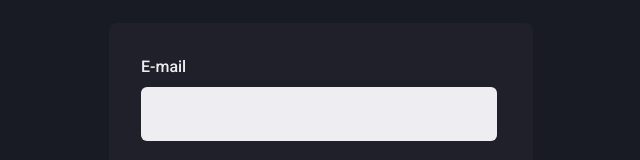
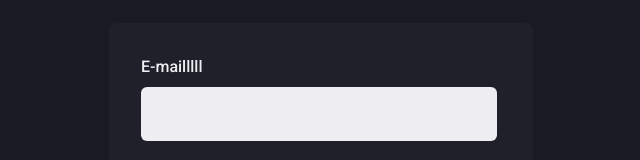
Before and after one commit to Macedonia20/painel-administrativo, a Next.js app: page / in a window 1280 px wide. Shown: the part 223-383 px from the top of the page, without its empty margins (327-967 px from the left). Built offline with nearby package versions, Linux system fonts and the light colour scheme.

Commit message:
mudando endpoint

```diff
--- a/src/pages/index.tsx
+++ b/src/pages/index.tsx
@@ -22,7 +22,7 @@ export default function SignIn() {
       >
 
         <Stack spacing="4">
-          <Input name="email" type="email" label="E-mail" />
+          <Input name="email" type="email" label="E-mailllll" />
           <Input name="passoword" type="password" label="Senha" />
         </Stack>
 
```
